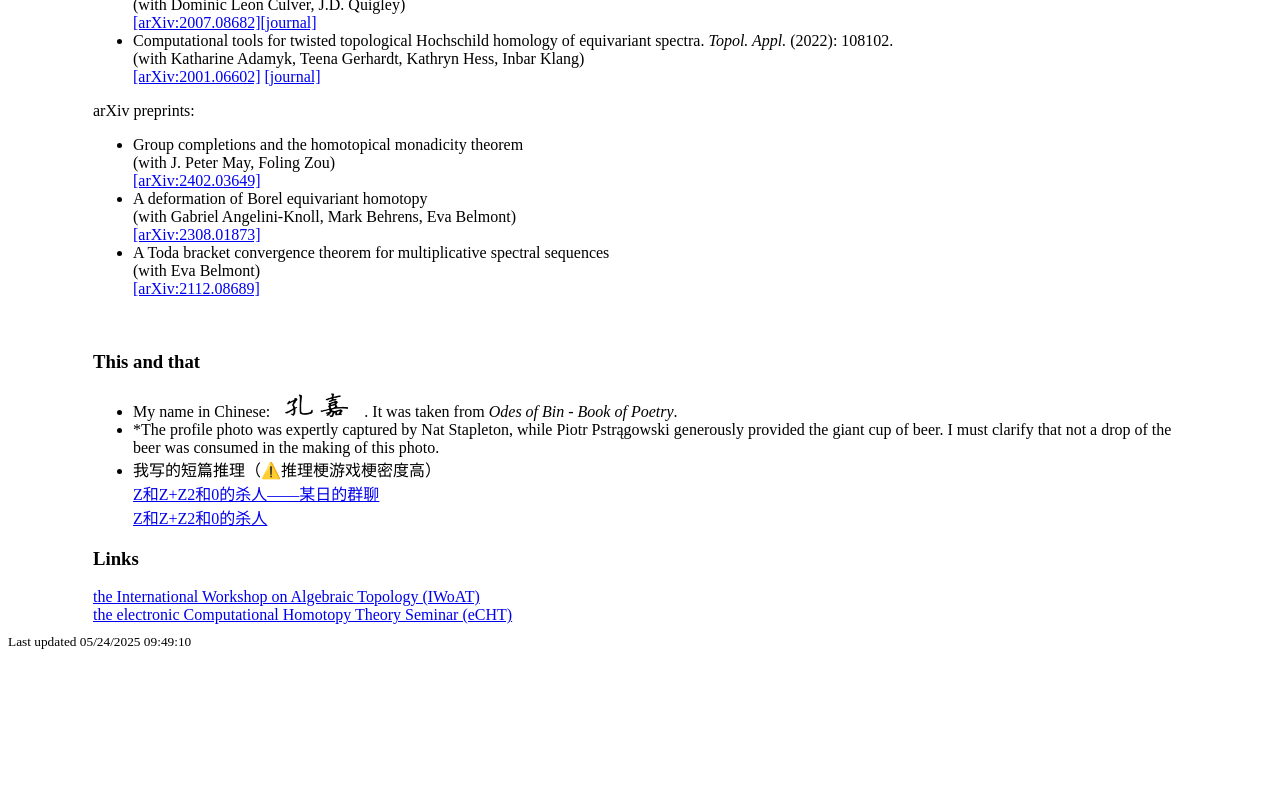
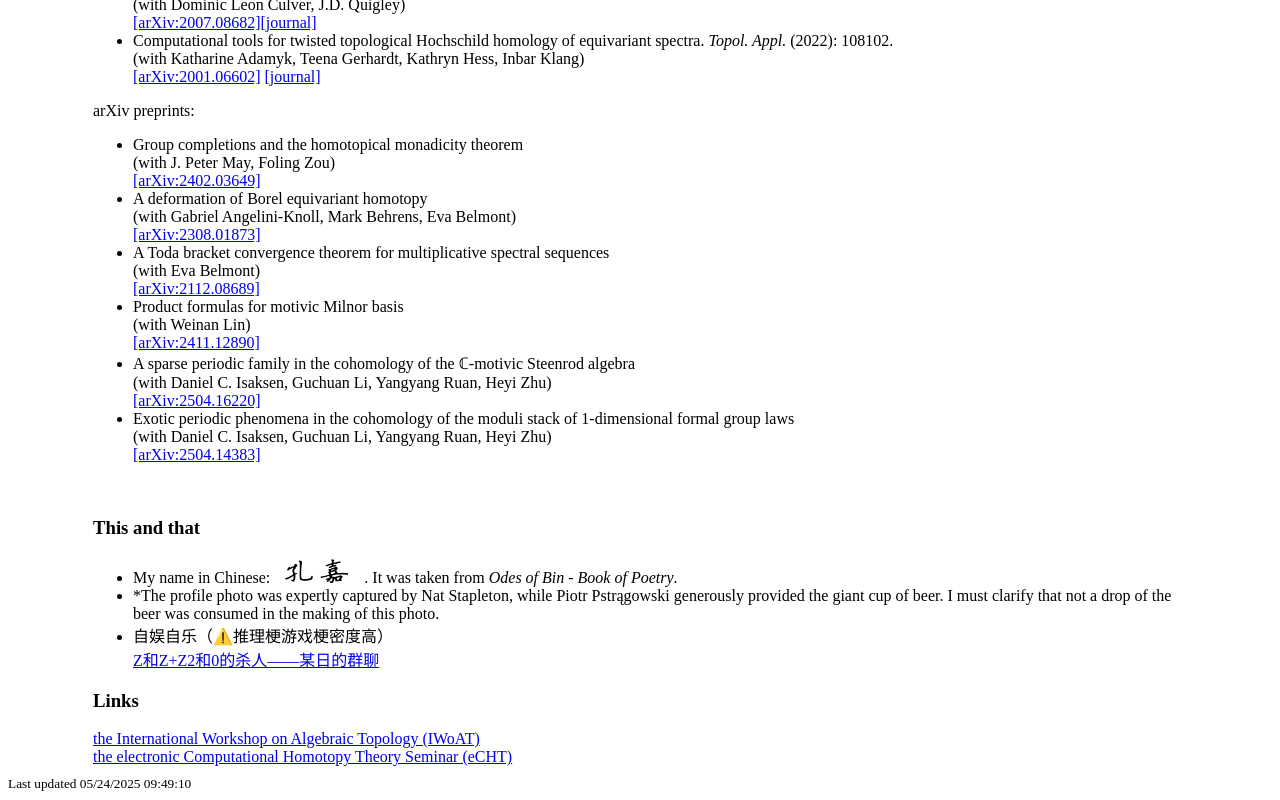
Before and after one commit to HanaJiaKong/HanaJiaKong.github.io, a plain HTML site: page index.html in a window 1280 px wide. Shown: the part 997-1797 px from the top of the page. Before the commit the page ends 1655 px from the top, so only its background shows below. Drawn offline with nearby package versions, Linux system fonts and the light colour scheme; some packages are replaced by stand-ins of ours.

Commit message:
Update index.html

```diff
--- a/index.html
+++ b/index.html
@@ -171,13 +171,33 @@ A deformation of Borel equivariant homotopy<br/>
 
 
 
-
-
 <li>
 A Toda bracket convergence theorem for multiplicative spectral sequences
 <br />(with Eva Belmont)
 <br /><a href='https://arxiv.org/abs/2112.08689' target="blank">[arXiv:2112.08689]</a></li>
 </li>
+
+
+<li>
+Product formulas for motivic Milnor basis
+<br />(with Weinan Lin)
+<br /><a href='https://arxiv.org/abs/2411.12890' target="blank">[arXiv:2411.12890]</a></li>
+</li>
+
+
+
+<li>
+A sparse periodic family in the cohomology of the ℂ-motivic Steenrod algebra
+<br />(with Daniel C. Isaksen, Guchuan Li, Yangyang Ruan, Heyi Zhu)
+<br /><a href='https://arxiv.org/abs/2504.16220' target="blank">[arXiv:2504.16220]</a></li>
+</li>
+
+<li>
+Exotic periodic phenomena in the cohomology of the moduli stack of 1-dimensional formal group laws
+<br />(with Daniel C. Isaksen, Guchuan Li, Yangyang Ruan, Heyi Zhu)
+<br /><a href='https://arxiv.org/abs/2504.14383' target="blank">[arXiv:2504.14383]</a></li>
+</li>
+
 
 </ul>
 
@@ -192,9 +212,9 @@ A Toda bracket convergence theorem for multiplicative spectral sequences
 </li>-->
 <li>My name in Chinese: <img style="height: 25px; width: 90px;" alt="Name" src="images/Name.png">. It was taken from <i>Odes of Bin - Book of Poetry</i>.</li>
 <li>*The profile photo was expertly captured by Nat Stapleton, while Piotr Pstrągowski generously provided the giant cup of beer. I must clarify that not a drop of the beer was consumed in the making of this photo.</li>
-<li>我写的短篇推理（⚠️推理梗游戏梗密度高）<br/>
+<li>自娱自乐（⚠️推理梗游戏梗密度高）<br/>
 <a href="ZZZto零sns.pdf" target="blank">Z和Z+Z2和0的杀人——某日的群聊</a><br/>
-<a href="ZZZto零.pdf" target="blank">Z和Z+Z2和0的杀人</a></li>
+<!--<a href="ZZZto零.pdf" target="blank">Z和Z+Z2和0的杀人</a></li>-->
 
 
 
```
